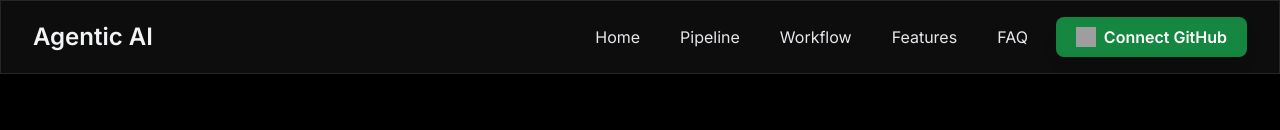
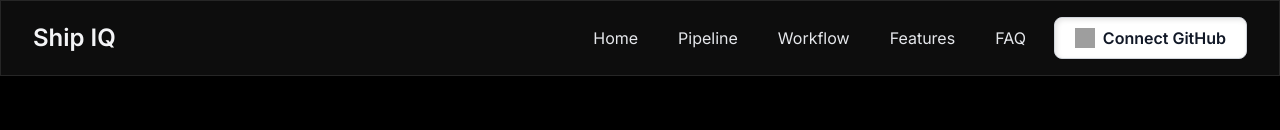
Before and after one commit to ZenMachina16/DevOps_Automation, a React (Vite) app in the folder frontend/: page / in a window 1280 px wide. Shown: the top 130 px of the page. Built offline with nearby package versions, Linux system fonts and the light colour scheme; no server answers; grey boxes are pictures that could not be loaded.

Commit message:
updated ui and time of delay to solve errors

```diff
--- a/frontend/src/App.jsx
+++ b/frontend/src/App.jsx
@@ -3,11 +3,13 @@ import { useState, useEffect } from "react";
 import { motion } from "framer-motion";
 
 import BaseLayout from "./components/layout/BaseLayout";
-import LandingPage from "./pages/Landing/LandingPage.jsx"; // updated import
+import LandingPage from "./pages/Landing/LandingPage.jsx";
 import Scan from "./pages/Scan.jsx";
 import api from "./api/axios.js";
 
-// Protected Route for authenticated pages
+// ===============================
+// 🔒 Protected Route Wrapper
+// ===============================
 function ProtectedRoute({ children }) {
   const [isAuthenticated, setIsAuthenticated] = useState(null);
   const [isLoading, setIsLoading] = useState(true);
@@ -43,6 +45,9 @@ function ProtectedRoute({ children }) {
   return children;
 }
 
+// ===============================
+// 🌐 Main App Router
+// ===============================
 export default function App() {
   useEffect(() => {
     document.title = "DevOps Automation Dashboard";
@@ -50,7 +55,9 @@ export default function App() {
 
   return (
     <Routes>
-      {/* Landing Page with BaseLayout and animation */}
+      {/* =============================== */}
+      {/* 🏠 Landing Page with BaseLayout */}
+      {/* =============================== */}
       <Route
         path="/"
         element={
@@ -66,19 +73,21 @@ export default function App() {
         }
       />
 
-      {/* Protected Scan Page */}
+      {/* ========================================== */}
+      {/* 🔐 Protected Scan Page (No BaseLayout Here) */}
+      {/* ========================================== */}
       <Route
         path="/scan"
         element={
           <ProtectedRoute>
-            <BaseLayout>
-              <Scan />
-            </BaseLayout>
+            <Scan />
           </ProtectedRoute>
         }
       />
 
-      {/* Catch-all redirect */}
+      {/* ====================== */}
+      {/* 🚫 Fallback Redirection */}
+      {/* ====================== */}
       <Route path="*" element={<Navigate to="/" replace />} />
     </Routes>
   );
--- a/frontend/src/components/layout/BaseLayout.jsx
+++ b/frontend/src/components/layout/BaseLayout.jsx
@@ -31,7 +31,7 @@ export default function BaseLayout({ children }) {
       {/* <header className="fixed top-0 w-full z-50 bg-white/10 dark:bg-black/20 backdrop-blur-md border border-white/20 dark:border-black/30 shadow-md py-4 px-8 flex justify-between items-center rounded-b-lg transition-all"> */}
       <header className="fixed top-0 w-full z-50 bg-white/20 dark:bg-white/5 backdrop-blur-md border border-white/30 dark:border-white/10 shadow-md py-4 px-8 flex justify-between items-center  transition-all">
 
-        <h1 className="text-2xl font-bold">Agentic AI</h1>
+        <h1 className="text-2xl font-bold">Ship IQ</h1>
 
         {/* Section Navigation + GitHub Connect */}
         <div className="flex items-center gap-4">
@@ -47,9 +47,14 @@ export default function BaseLayout({ children }) {
 
           <a
   href="http://localhost:5000/auth/github"
-  className="inline-flex items-center px-5 py-2 bg-green-600/80 hover:bg-green-500/80 text-white font-semibold rounded-lg shadow-lg transition-transform transform hover:scale-105 backdrop-blur-sm"
+    className="inline-flex items-center px-5 py-2
+             bg-white text-gray-900 font-semibold rounded-lg
+             border border-gray-300 transition-all transform"
+  style={{
+    boxShadow: "inset 2px 2px 5px rgba(0,0,0,0.1), inset -2px -2px 5px rgba(255,255,255,0.6)",
+  }}
 >
-  <img src="/github-icon.svg" alt="GitHub" className="w-5 h-5 mr-2" />
+  <img src="/github.svg" alt="GitHub" className="w-5 h-5 mr-2" />
   Connect GitHub
 </a>
 
```
Also changed, not shown: 1 other file (tests, documents, lock files or other folders).
